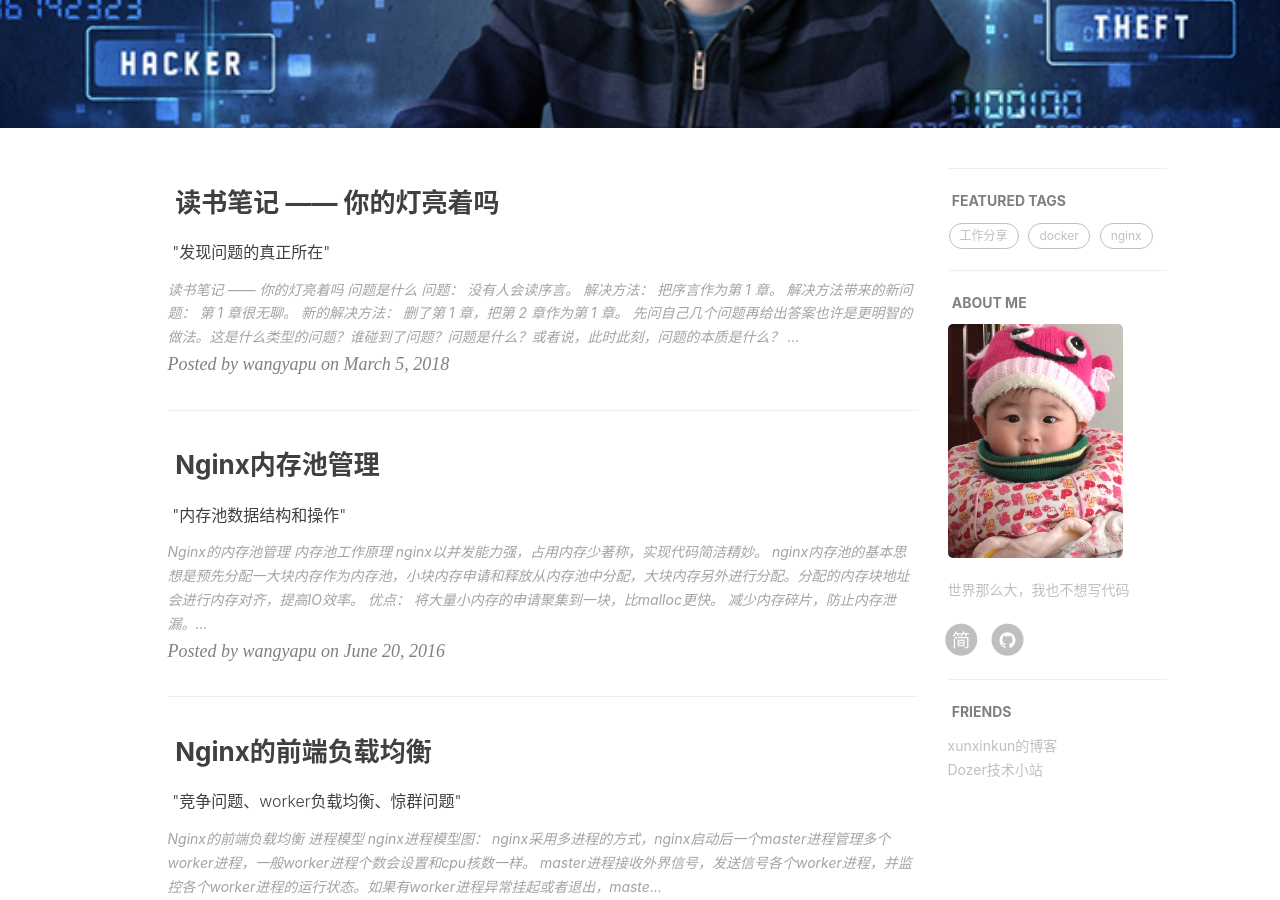
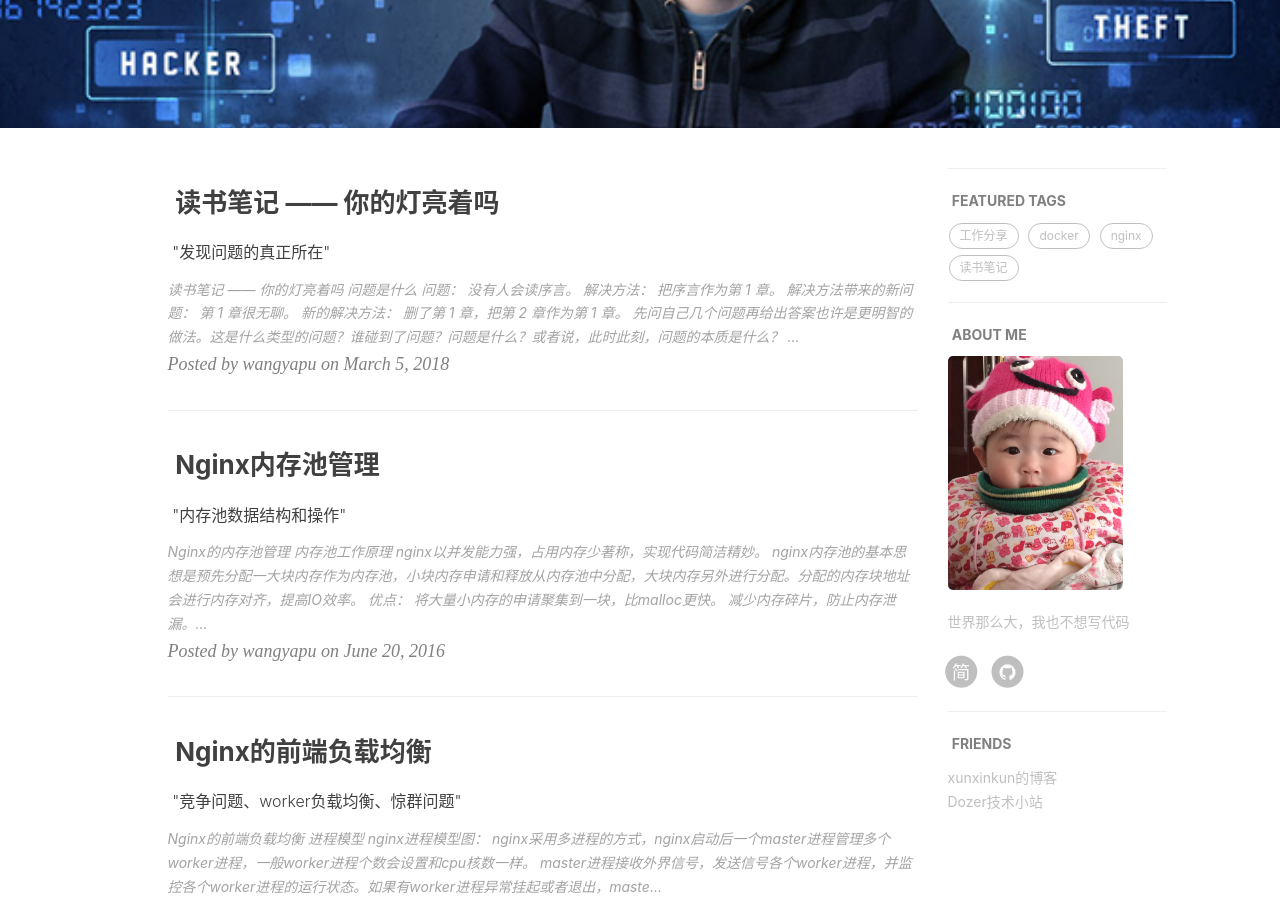
Before and after one commit to wangyapu/wangyapu.github.io, a Jekyll site: the page built from index.html, in a window 1280 px wide and 900 px high, scrolled down 338 px. Built offline with Jekyll 4.4.1, drawn with Linux system fonts in a browser that asks for light colours; the list of posts is cut into pages by our own code; comment, search, counter and statistics services are not loaded.

Commit message:
modify tag and css

```diff
--- a/_layouts/keynote.html
+++ b/_layouts/keynote.html
@@ -140,7 +140,7 @@ layout: default
                     <h5><a href="/tags/">FEATURED TAGS</a></h5>
                     <div class="tags">
                         {% for tag in site.tags %}
-                            {% if tag[1].size > {{site.featured-condition-size}} %}
+                            {% if tag[1].size >= {{site.featured-condition-size}} %}
                                 <a href="/tags/#{{ tag[0] }}" title="{{ tag[0] }}" rel="{{ tag[1].size }}">
                                     {{ tag[0] }}
                                 </a>
--- a/_layouts/page.html
+++ b/_layouts/page.html
@@ -39,7 +39,7 @@ layout: default
                     <h5><a href="{{'/tags/' | prepend: site.baseurl }}">FEATURED TAGS</a></h5>
                     <div class="tags">
         				{% for tag in site.tags %}
-                            {% if tag[1].size > {{site.featured-condition-size}} %}
+                            {% if tag[1].size >= {{site.featured-condition-size}} %}
                 				<a href="{{ site.baseurl }}/tags/#{{ tag[0] }}" title="{{ tag[0] }}" rel="{{ tag[1].size }}">
                                     {{ tag[0] }}
                                 </a>
@@ -88,7 +88,7 @@ layout: default
                     <h5><a href="{{'/tags/' | prepend: site.baseurl }}">FEATURED TAGS</a></h5>
                     <div class="tags">
                         {% for tag in site.tags %}
-                            {% if tag[1].size > {{site.featured-condition-size}} %}
+                            {% if tag[1].size >= {{site.featured-condition-size}} %}
                                 <a href="{{ site.baseurl }}/tags/#{{ tag[0] }}" title="{{ tag[0] }}" rel="{{ tag[1].size }}">
                                     {{ tag[0] }}
                                 </a>
--- a/_layouts/post.html
+++ b/_layouts/post.html
@@ -194,7 +194,7 @@ layout: default
                     <h5><a href="/tags/">FEATURED TAGS</a></h5>
                     <div class="tags">
         				{% for tag in site.tags %}
-                            {% if tag[1].size > {{site.featured-condition-size}} %}
+                            {% if tag[1].size >= {{site.featured-condition-size}} %}
                 				<a href="/tags/#{{ tag[0] }}" title="{{ tag[0] }}" rel="{{ tag[1].size }}">
                                     {{ tag[0] }}
                                 </a>
--- a/less/hux-blog.less
+++ b/less/hux-blog.less
@@ -482,12 +482,15 @@ pre code{
 // Post Preview Pages (Home Page)
 
 .post-preview {
+	> .post-title {
+		color: @brand-primary-green
+	}
 	> a {
 		color: @gray-dark;
 		&:hover,
 		&:focus {
 			text-decoration: none;
-			color: @brand-primary;
+			color: @brand-primary-red;
 		}
 		> .post-title {
 			font-size: 21px;
--- a/less/variables.less
+++ b/less/variables.less
@@ -1,6 +1,8 @@
 // Variables
 
 @brand-primary: #0085A1;
+@brand-primary-red: #ea6f5a;
+@brand-primary-green: #009688;
 @gray-dark: lighten(black, 25%);
 @gray: lighten(black, 50%);
 @gray-l: lighten(black, 75%);
```
